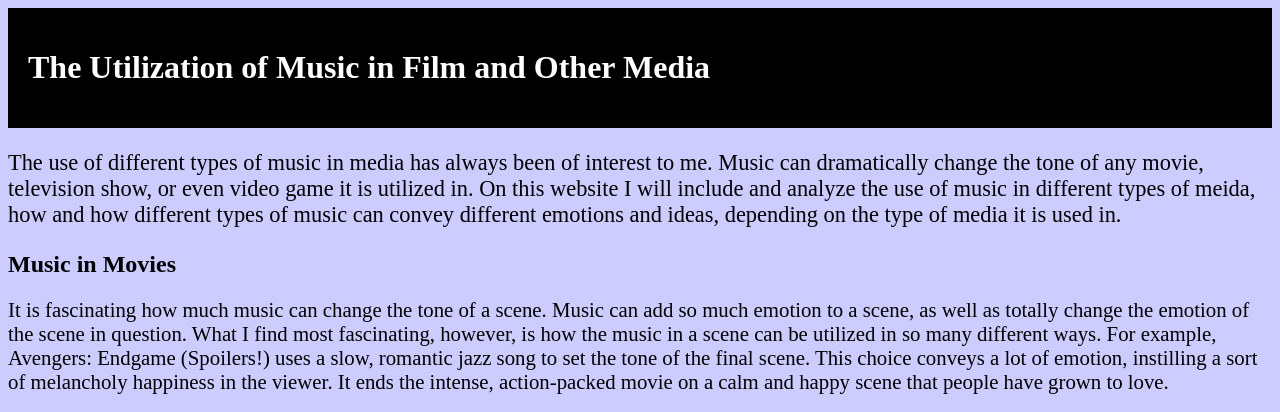
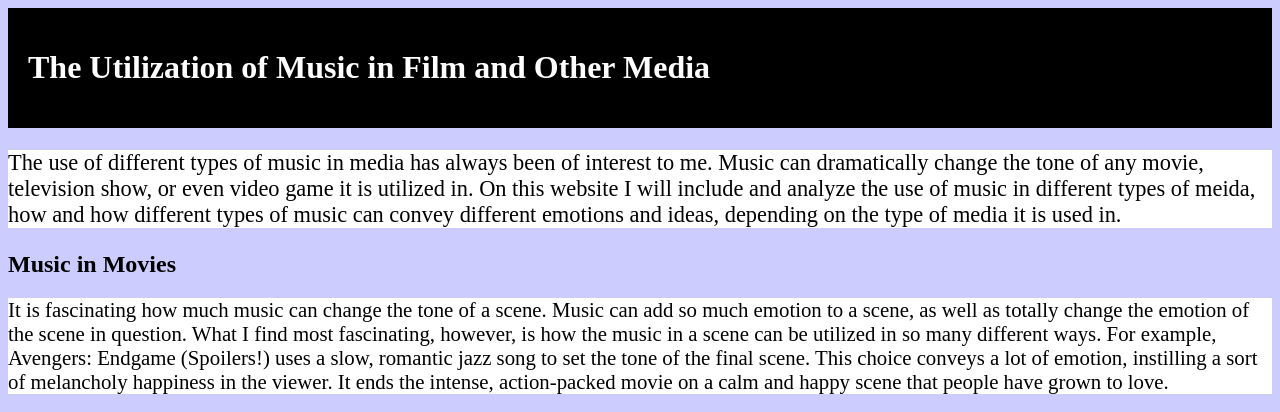
Before and after one commit to Qferg2/fuzzy-engine, a plain HTML site: page index.html in a window 1280 px wide. Shown: the top 412 px of the page. Drawn offline with Linux system fonts and the light colour scheme; grey boxes are pictures that could not be loaded.

Commit message:
add white background to text

```diff
--- a/index.html
+++ b/index.html
@@ -3,6 +3,7 @@
   <head> <!-- head section contains info about the web page -->
     <title>Music & Film</title>
   </head>
+  <link rel="stylesheet" type = "text/css" href="style2.css">
   <body style="background-color:#ccccff;"> <!-- code for what shows on the web page -->
     <div style="background-color:black;color:white;padding:20px;">
        <h1>The Utilization of Music in Film and Other Media</h1>
--- /dev/null
+++ b/style2.css
@@ -0,0 +1,3 @@
+p{
+	background-color: white;
+}
```
